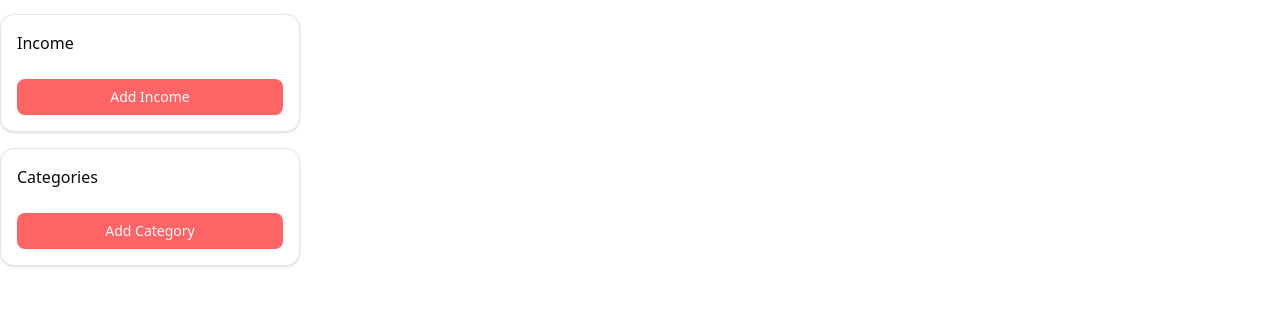
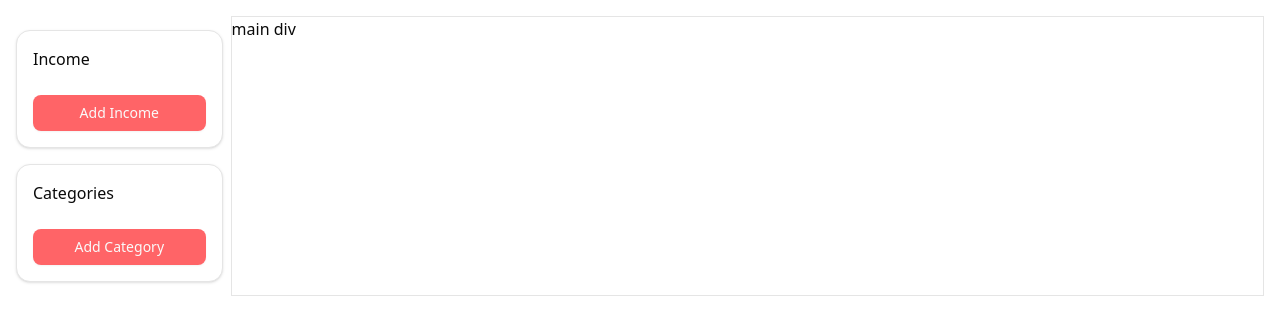
Before and after one commit to kmcommitdaily/track-my-budget, a Next.js app: page / in a window 1280 px wide. Shown: the top 334 px of the page. Built offline with nearby package versions, Linux system fonts and the light colour scheme.

Commit message:
feat: added use-finance-entry

```diff
--- a/src/app/page.tsx
+++ b/src/app/page.tsx
@@ -1,10 +1,17 @@
 import { FinanceListCard } from '@/components/common/FinanceListCard';
-
+import { FinanceEntryProvider } from '@/hooks/use-finance-entry';
 export default function Home() {
   return (
-    <div className="container mx-auto my-3.5 grid gap-4 grid-rows-2">
-      <FinanceListCard variant="Salary" />
-      <FinanceListCard variant="Category" />
-    </div>
+    <FinanceEntryProvider>
+      <div className="flex gap-2 justify-center mx-auto w-screen p-4">
+        <div className="container w-[20%]  my-3.5 grid gap-4 grid-rows-2">
+          <FinanceListCard variant="Salary" />
+          <FinanceListCard variant="Category" />
+        </div>
+        <div className="border w-full">
+          <h3>main div</h3>
+        </div>
+      </div>
+    </FinanceEntryProvider>
   );
 }
--- a/src/components/common/FinanceListCard.tsx
+++ b/src/components/common/FinanceListCard.tsx
@@ -1,8 +1,8 @@
 'use client';
 import { FinanceEntryDialog } from '@/components/common/FinanceEntryDialog';
+import { Card } from '@/components/ui/card';
+import { useFinanceEntry } from '@/hooks/use-finance-entry';
 import clsx from 'clsx';
-
-import { Card } from '@/components/ui/card';
 import { useState } from 'react';
 type FinanceEntry = {
   id?: string;
@@ -13,19 +13,13 @@ type IncomeListCardProps = {
   variant: 'Salary' | 'Category';
 };
 export const FinanceListCard: React.FC<IncomeListCardProps> = ({ variant }) => {
-  const [entry, setEntry] = useState<FinanceEntry[]>([]);
-  const handleAddFinanceEntry = (entry: FinanceEntry) => {
-    console.log('New entry added', entry);
-    // when the user adds a new entry, the title and amount will be displayed in h3 and p tags
-
-    setEntry((prev) => [...prev, entry]);
-  };
+  const { entries, addEntry } = useFinanceEntry();
 
   return (
-    <Card className="p-4 w-[300px]">
+    <Card className="p-4 w-full">
       <h1>{variant === 'Salary' ? 'Income' : 'Categories'}</h1>
-      {entry &&
-        entry.map((entryItem) => {
+      {entries &&
+        entries[variant].map((entryItem) => {
           return (
             <div
               key={entryItem.id}
@@ -49,9 +43,15 @@ export const FinanceListCard: React.FC<IncomeListCardProps> = ({ variant }) => {
           );
         })}
       {variant === 'Salary' ? (
-        <FinanceEntryDialog variant="Salary" onAdd={handleAddFinanceEntry} />
+        <FinanceEntryDialog
+          variant={variant}
+          onAdd={(entry) => addEntry(variant, entry)}
+        />
       ) : (
-        <FinanceEntryDialog variant="Category" onAdd={handleAddFinanceEntry} />
+        <FinanceEntryDialog
+          variant={variant}
+          onAdd={(entry) => addEntry(variant, entry)}
+        />
       )}
     </Card>
   );
--- /dev/null
+++ b/src/hooks/use-finance-entry.tsx
@@ -0,0 +1,42 @@
+'use client';
+import { createContext, useContext, useState } from 'react';
+
+type FinanceEntry = {
+  id?: string;
+  title?: string;
+  amount?: number;
+};
+const FinanceEntryContext = createContext<{
+  entries: {Salary: FinanceEntry[]; Category: FinanceEntry[]};
+  addEntry: (variant: "Salary" | "Category", newEntry: FinanceEntry) => void;
+} | null>(null);
+
+export const FinanceEntryProvider = ({
+  children,
+}: {
+  children: React.ReactNode;
+}) => {
+  const [entries, setEntries] = useState<{Salary: FinanceEntry[]; Category: FinanceEntry[]}>({Salary:[], Category: [],});
+  const addEntry = (variant: "Salary" | "Category", newEntry: FinanceEntry) => {
+    setEntries((prev) => ({
+        ...prev,
+        [variant]: [...prev[variant], { ...newEntry, id: Date.now().toString() }],
+      }));
+  };
+
+  return (
+    <FinanceEntryContext.Provider value={{ entries, addEntry }}>
+      {children}
+    </FinanceEntryContext.Provider>
+  );
+};
+
+export const useFinanceEntry = () => {
+  const context = useContext(FinanceEntryContext);
+  if (!context) {
+    throw new Error(
+      'useFinanceEntry must be used within a FinanceEntryProvider'
+    );
+  }
+  return context;
+};
```
